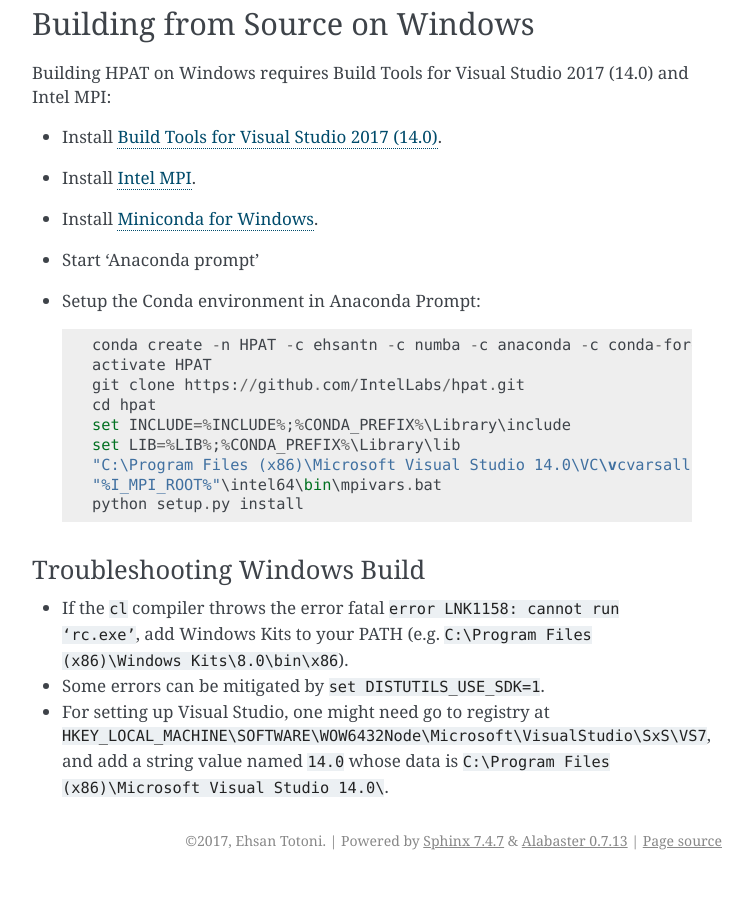
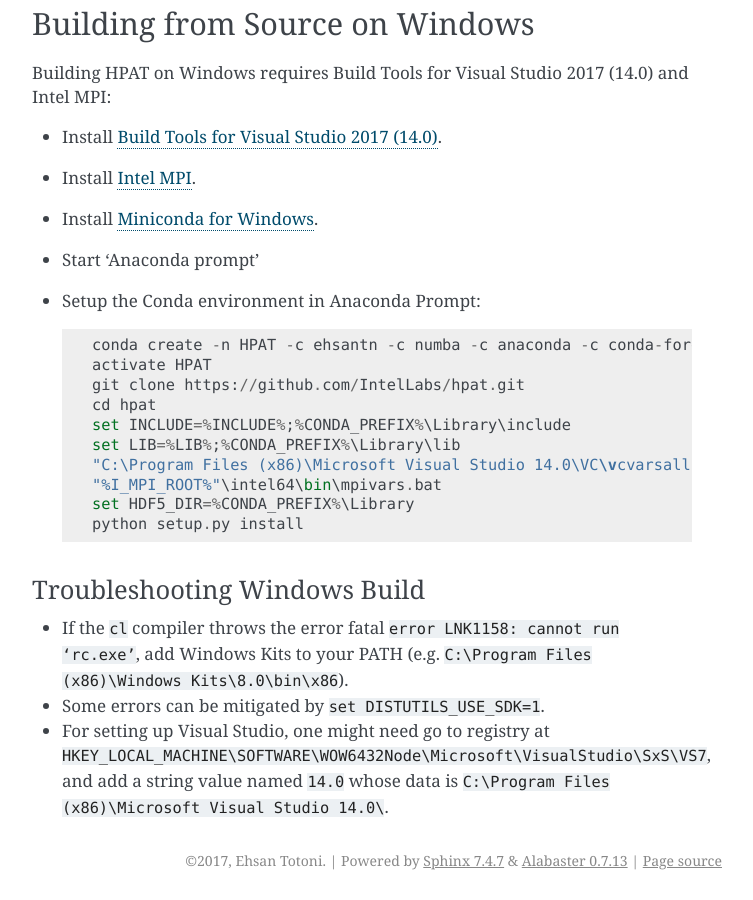
Before and after one commit to IntelPython/sdc, a Sphinx documentation site: the page built from docs/source/install.rst, in a window 1280 px wide and 900 px high, scrolled down 1052 px. Shown: the whole window, without its empty margins (388-1141 px from the left). Built offline with Sphinx 7.4.7, drawn with Linux system fonts in a browser that asks for light colours.

Commit message:
add HDF5 env to Windows build doc

```diff
--- a/docs/source/install.rst
+++ b/docs/source/install.rst
@@ -70,6 +70,7 @@
     set LIB=%LIB%;%CONDA_PREFIX%\Library\lib
     "C:\Program Files (x86)\Microsoft Visual Studio 14.0\VC\vcvarsall.bat" amd64
     "%I_MPI_ROOT%"\intel64\bin\mpivars.bat
+    set HDF5_DIR=%CONDA_PREFIX%\Library
     python setup.py install
 
 Troubleshooting Windows Build
```
